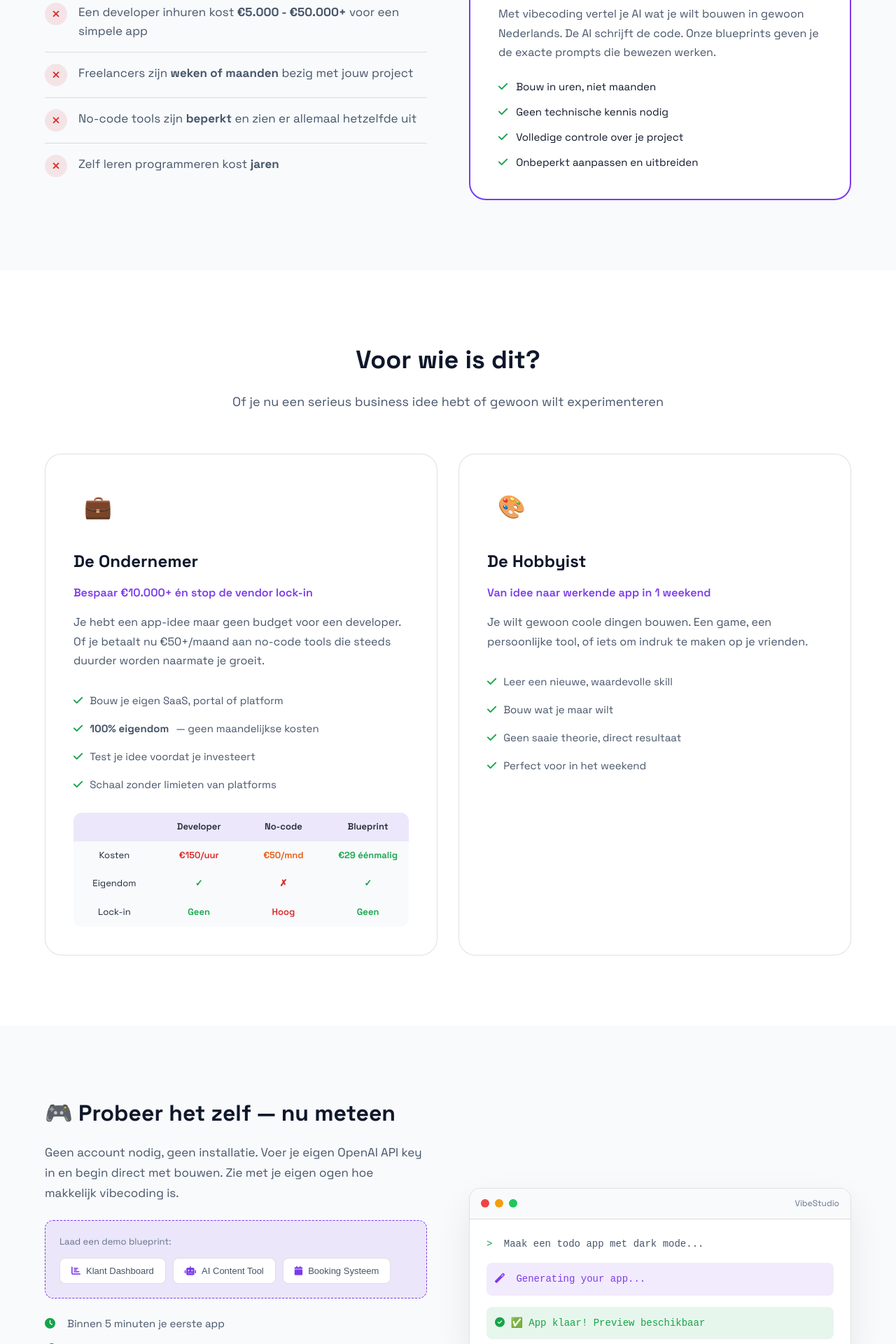
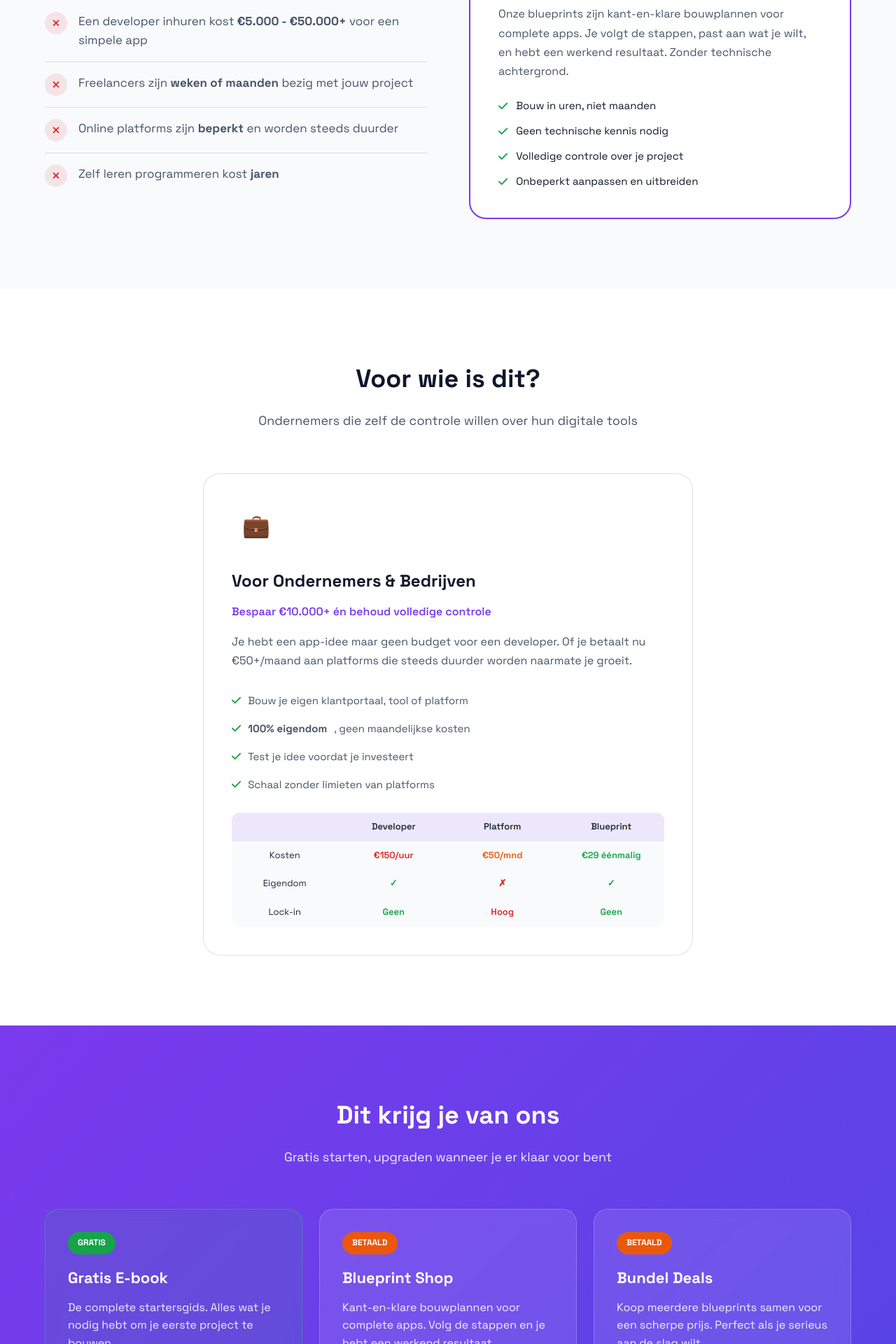
Before and after one commit to Aqua-Devs/leervibecoding, a Flask app: page / in a window 1280 px wide. Shown: the part 1080-3000 px from the top of the page at 70% size. Run offline with Flask 3, Linux system fonts and the light colour scheme.

Commit message:
Homepage: zakelijke focus, verwijder AI/tech referenties
- Navigatie: alleen Home + Blueprints (Gratis Leren, EHBO, Probeer Nu weg)
- Hobbyist sectie verwijderd, alleen Ondernemers & Bedrijven
- Terminal visual en speeltuin demo verwijderd
- Alle em-dashes (—) vervangen
- Taal vereenvoudigd: geen prompts/SaaS/MVP/vibecoding/AI
- E-book: Blueprint Startersgids ipv Vibecoding Masterguide
- Offer grid: 3 kolommen, Gratis Leren card weg
- Meta/SEO aangepast voor zakelijke doelgroep

```diff
--- a/templates/base.html
+++ b/templates/base.html
@@ -3,11 +3,11 @@
 <head>
     <meta charset="UTF-8">
     <meta name="viewport" content="width=device-width, initial-scale=1.0">
-    <title>{% block title %}LeerVibeCoding.nl - Leer Programmeren met AI{% endblock %}</title>
+    <title>{% block title %}LeerVibeCoding.nl - Bouw Je Eigen App Zonder Developer{% endblock %}</title>
 
     <!-- SEO Meta Tags -->
-    <meta name="description" content="{% block meta_description %}Leer programmeren zonder code te typen. Met vibecoding bouw je apps door gewoon te beschrijven wat je wilt. Gratis beginnen, geen voorkennis nodig.{% endblock %}">
-    <meta name="keywords" content="{% block meta_keywords %}vibecoding, leren programmeren, AI programmeren, programmeren zonder code, no-code, app bouwen, website maken, beginners programmeren, Nederlands, cursus{% endblock %}">
+    <meta name="description" content="{% block meta_description %}Bouw professionele apps, websites en tools zonder developer. Met onze kant-en-klare blueprints bespaar je duizenden euro's. Gratis beginnen.{% endblock %}">
+    <meta name="keywords" content="{% block meta_keywords %}app bouwen, website maken, besparen op developer, kant-en-klare blueprints, zelf app maken, zonder programmeren{% endblock %}">
     <meta name="author" content="LeerVibeCoding.nl">
     <meta name="robots" content="index, follow">
     <meta name="language" content="Dutch">
@@ -752,9 +752,6 @@
             <div class="nav-links">
                 <a href="/">Home</a>
                 <a href="/blueprints" class="nav-premium"><i class="fas fa-shopping-cart"></i> Blueprints</a>
-                <a href="/studio"><i class="fas fa-play-circle"></i> Probeer Nu</a>
-                <a href="/tools">Gratis Leren</a>
-                <a href="/ehbo">EHBO</a>
             </div>
 
             <div class="nav-buttons">
@@ -781,9 +778,6 @@
     <div class="mobile-menu" id="mobileMenu">
         <a href="/"><i class="fas fa-home"></i> Home</a>
         <a href="/blueprints"><i class="fas fa-shopping-cart"></i> Blueprints Shop</a>
-        <a href="/studio"><i class="fas fa-play-circle"></i> Probeer Nu</a>
-        <a href="/tools"><i class="fas fa-book"></i> Gratis Leren</a>
-        <a href="/ehbo"><i class="fas fa-first-aid"></i> EHBO</a>
         <a href="/blueprints" class="mobile-cta"><i class="fas fa-shopping-cart"></i> Bekijk Shop</a>
     </div>
 
--- a/templates/index.html
+++ b/templates/index.html
@@ -4,7 +4,7 @@
 
 {% block meta_description %}Bouw je eigen app, website of tool zonder developer in te huren. Met onze kant-en-klare blueprints bespaar je €10.000+ aan development kosten. Start vandaag nog.{% endblock %}
 
-{% block meta_keywords %}app bouwen zonder developer, bespaar development kosten, vibecoding blueprints, zelf app maken, no-code alternatief, AI app bouwen, goedkoop app laten maken{% endblock %}
+{% block meta_keywords %}app bouwen zonder developer, bespaar development kosten, blueprints, zelf app maken, goedkoop app laten maken{% endblock %}
 
 {% block canonical %}https://leervibecoding.nl{% endblock %}
 {% block og_url %}https://leervibecoding.nl{% endblock %}
@@ -557,6 +557,11 @@
         grid-template-columns: 1fr 1fr;
         gap: 30px;
     }
+    .audience-grid.single {
+        grid-template-columns: 1fr;
+        max-width: 700px;
+        margin: 0 auto;
+    }
     .audience-card {
         background: var(--card-bg);
         border: 1px solid var(--border);
@@ -749,6 +754,9 @@
         grid-template-columns: repeat(2, 1fr);
         gap: 24px;
         margin-bottom: 50px;
+    }
+    .offer-grid.three {
+        grid-template-columns: repeat(3, 1fr);
     }
     .offer-card {
         background: rgba(255,255,255,0.1);
@@ -1177,8 +1185,8 @@
         .problem-grid,
         .audience-grid,
         .offer-grid,
-        .testimonials-grid,
-        .try-content {
+        .offer-grid.three,
+        .testimonials-grid {
             grid-template-columns: 1fr;
         }
         .blueprints-categories {
@@ -1558,7 +1566,7 @@
                 <span class="highlight">In één weekend.</span>
             </h1>
             <p class="subtitle">
-                Lanceer je MVP, automatiseer interne processen of bouw een SaaS-product — zonder technische overhead. Met onze bewezen blueprints krijg je exacte prompts die direct werken.
+                Bespaar duizenden euro's aan developers. Met onze kant-en-klare blueprints bouw je zelf professionele websites, tools en klantportalen. Volg de stappen en je hebt een werkend resultaat.
             </p>
             <div class="hero-stats">
                 <div class="hero-stat">
@@ -1587,7 +1595,7 @@
                     <i class="fas fa-check-circle"></i> Geen programmeerkennis nodig
                 </p>
                 <p class="hero-note">
-                    <i class="fas fa-lock-open"></i> 100% eigendom van je code — geen maandelijkse no-code kosten
+                    <i class="fas fa-lock-open"></i> 100% eigendom van je code, geen maandelijkse platform kosten
                 </p>
             </div>
         </div>
@@ -1611,7 +1619,7 @@
                     </li>
                     <li>
                         <span class="icon"><i class="fas fa-times"></i></span>
-                        <span>No-code tools zijn <strong>beperkt</strong> en zien er allemaal hetzelfde uit</span>
+                        <span>Online platforms zijn <strong>beperkt</strong> en worden steeds duurder</span>
                     </li>
                     <li>
                         <span class="icon"><i class="fas fa-times"></i></span>
@@ -1620,9 +1628,9 @@
                 </ul>
             </div>
             <div class="solution-box">
-                <h3>Vibecoding + Blueprints</h3>
+                <h3>Blueprints: De Slimme Shortcut</h3>
                 <p>
-                    Met vibecoding vertel je AI wat je wilt bouwen in gewoon Nederlands. De AI schrijft de code. Onze blueprints geven je de exacte prompts die bewezen werken.
+                    Onze blueprints zijn kant-en-klare bouwplannen voor complete apps. Je volgt de stappen, past aan wat je wilt, en hebt een werkend resultaat. Zonder technische achtergrond.
                 </p>
                 <div class="solution-features">
                     <div class="feature"><i class="fas fa-check"></i> Bouw in uren, niet maanden</div>
@@ -1640,25 +1648,25 @@
     <div class="container">
         <div class="section-header">
             <h2>Voor wie is dit?</h2>
-            <p>Of je nu een serieus business idee hebt of gewoon wilt experimenteren</p>
+            <p>Ondernemers die zelf de controle willen over hun digitale tools</p>
         </div>
-        <div class="audience-grid">
+        <div class="audience-grid single">
             <div class="audience-card">
                 <div class="icon">💼</div>
-                <h3>De Ondernemer</h3>
-                <div class="tagline">Bespaar €10.000+ én stop de vendor lock-in</div>
+                <h3>Voor Ondernemers & Bedrijven</h3>
+                <div class="tagline">Bespaar €10.000+ én behoud volledige controle</div>
                 <p>
-                    Je hebt een app-idee maar geen budget voor een developer. Of je betaalt nu €50+/maand aan no-code tools die steeds duurder worden naarmate je groeit.
+                    Je hebt een app-idee maar geen budget voor een developer. Of je betaalt nu €50+/maand aan platforms die steeds duurder worden naarmate je groeit.
                 </p>
                 <ul>
-                    <li><i class="fas fa-check"></i> Bouw je eigen SaaS, portal of platform</li>
-                    <li><i class="fas fa-check"></i> <strong>100% eigendom</strong> — geen maandelijkse kosten</li>
+                    <li><i class="fas fa-check"></i> Bouw je eigen klantportaal, tool of platform</li>
+                    <li><i class="fas fa-check"></i> <strong>100% eigendom</strong>, geen maandelijkse kosten</li>
                     <li><i class="fas fa-check"></i> Test je idee voordat je investeert</li>
                     <li><i class="fas fa-check"></i> Schaal zonder limieten van platforms</li>
                 </ul>
                 <div class="comparison-mini">
                     <div class="comparison-row header">
-                        <span></span><span>Developer</span><span>No-code</span><span>Blueprint</span>
+                        <span></span><span>Developer</span><span>Platform</span><span>Blueprint</span>
                     </div>
                     <div class="comparison-row">
                         <span>Kosten</span><span class="red">€150/uur</span><span class="orange">€50/mnd</span><span class="green">€29 éénmalig</span>
@@ -1671,86 +1679,6 @@
                     </div>
                 </div>
             </div>
-            <div class="audience-card">
-                <div class="icon">🎨</div>
-                <h3>De Hobbyist</h3>
-                <div class="tagline">Van idee naar werkende app in 1 weekend</div>
-                <p>
-                    Je wilt gewoon coole dingen bouwen. Een game, een persoonlijke tool, of iets om indruk te maken op je vrienden.
-                </p>
-                <ul>
-                    <li><i class="fas fa-check"></i> Leer een nieuwe, waardevolle skill</li>
-                    <li><i class="fas fa-check"></i> Bouw wat je maar wilt</li>
-                    <li><i class="fas fa-check"></i> Geen saaie theorie, direct resultaat</li>
-                    <li><i class="fas fa-check"></i> Perfect voor in het weekend</li>
-                </ul>
-            </div>
-        </div>
-    </div>
-</section>
-
-<!-- ========== PROBEER HET ZELF ========== -->
-<section class="try-section">
-    <div class="container">
-        <div class="try-content">
-            <div class="try-text">
-                <h2>🎮 Probeer het zelf — nu meteen</h2>
-                <p>Geen account nodig, geen installatie. Voer je eigen OpenAI API key in en begin direct met bouwen. Zie met je eigen ogen hoe makkelijk vibecoding is.</p>
-
-                <div class="demo-blueprints">
-                    <span class="demo-label">Laad een demo blueprint:</span>
-                    <div class="demo-buttons">
-                        <button class="demo-btn" onclick="loadDemoBlueprint('dashboard')">
-                            <i class="fas fa-chart-bar"></i> Klant Dashboard
-                        </button>
-                        <button class="demo-btn" onclick="loadDemoBlueprint('content')">
-                            <i class="fas fa-robot"></i> AI Content Tool
-                        </button>
-                        <button class="demo-btn" onclick="loadDemoBlueprint('booking')">
-                            <i class="fas fa-calendar"></i> Booking Systeem
-                        </button>
-                    </div>
-                </div>
-
-                <div class="try-features">
-                    <div class="try-feature">
-                        <i class="fas fa-clock"></i>
-                        <span>Binnen 5 minuten je eerste app</span>
-                    </div>
-                    <div class="try-feature">
-                        <i class="fas fa-key"></i>
-                        <span>Je eigen API key (veilig & privé)</span>
-                    </div>
-                    <div class="try-feature">
-                        <i class="fas fa-graduation-cap"></i>
-                        <span>30 oefenscenario's beschikbaar</span>
-                    </div>
-                </div>
-                <a href="/studio" class="btn-try">
-                    <i class="fas fa-play-circle"></i> Open de Speeltuin
-                </a>
-            </div>
-            <div class="try-visual">
-                <div class="try-demo">
-                    <div class="demo-header">
-                        <div class="demo-dot" style="background: #ef4444;"></div>
-                        <div class="demo-dot" style="background: #f59e0b;"></div>
-                        <div class="demo-dot" style="background: #22c55e;"></div>
-                        <span>VibeStudio</span>
-                    </div>
-                    <div class="demo-body">
-                        <div class="demo-line typing">
-                            <span class="prompt">&gt;</span> Maak een todo app met dark mode...
-                        </div>
-                        <div class="demo-response">
-                            <i class="fas fa-magic"></i> Generating your app...
-                        </div>
-                        <div class="demo-result">
-                            <i class="fas fa-check-circle"></i> ✅ App klaar! Preview beschikbaar
-                        </div>
-                    </div>
-                </div>
-            </div>
         </div>
     </div>
 </section>
@@ -1762,36 +1690,25 @@
             <h2>Dit krijg je van ons</h2>
             <p>Gratis starten, upgraden wanneer je er klaar voor bent</p>
         </div>
-        <div class="offer-grid">
+        <div class="offer-grid three">
             <div class="offer-card free">
                 <span class="badge">GRATIS</span>
-                <h3>E-book + Tutorials</h3>
-                <p>Alles wat je nodig hebt om te beginnen met vibecoding. Leer de basics en bouw je eerste simpele app.</p>
+                <h3>Gratis E-book</h3>
+                <p>De complete startersgids. Alles wat je nodig hebt om je eerste project te bouwen.</p>
                 <ul>
-                    <li><i class="fas fa-check"></i> 80+ pagina's e-book</li>
-                    <li><i class="fas fa-check"></i> Stap-voor-stap tutorials</li>
+                    <li><i class="fas fa-check"></i> 80+ pagina's handleiding</li>
+                    <li><i class="fas fa-check"></i> Stap-voor-stap instructies</li>
                     <li><i class="fas fa-check"></i> Tool vergelijkingen</li>
-                    <li><i class="fas fa-check"></i> Basis prompts</li>
-                </ul>
-            </div>
-            <div class="offer-card free">
-                <span class="badge">GRATIS</span>
-                <h3>Gratis Leren Sectie</h3>
-                <p>Uitgebreide handleidingen over tools, workflows en het oplossen van problemen.</p>
-                <ul>
-                    <li><i class="fas fa-check"></i> Welke AI-tool kiezen</li>
-                    <li><i class="fas fa-check"></i> De perfecte workflow</li>
-                    <li><i class="fas fa-check"></i> EHBO bij errors</li>
-                    <li><i class="fas fa-check"></i> Live gaan met je app</li>
+                    <li><i class="fas fa-check"></i> Basis voorbeelden</li>
                 </ul>
             </div>
             <div class="offer-card paid">
                 <span class="badge">BETAALD</span>
                 <h3>Blueprint Shop</h3>
-                <p>Kant-en-klare prompts voor complete apps. Copy-paste en je hebt een werkend resultaat.</p>
+                <p>Kant-en-klare bouwplannen voor complete apps. Volg de stappen en je hebt een werkend resultaat.</p>
                 <ul>
                     <li><i class="fas fa-check"></i> 80 complete blueprints</li>
-                    <li><i class="fas fa-check"></i> Exacte prompts (copy-paste)</li>
+                    <li><i class="fas fa-check"></i> Exacte instructies</li>
                     <li><i class="fas fa-check"></i> Bewezen resultaten</li>
                     <li><i class="fas fa-check"></i> Uren werk bespaard</li>
                 </ul>
@@ -1882,7 +1799,7 @@
     <div class="container">
         <div class="section-header">
             <h2>Kies je pakket</h2>
-            <p>Eenmalige betaling, geen abonnement — code is 100% van jou</p>
+            <p>Eenmalige betaling, geen abonnement. Code is 100% van jou.</p>
         </div>
         <div class="pricing-grid">
             <div class="pricing-card">
@@ -1991,7 +1908,7 @@
         <div class="testimonials-grid">
             <div class="testimonial-card">
                 <div class="stars">★★★★★</div>
-                <p>"Ik heb mijn eerste SaaS gebouwd in een weekend. Een developer had me €15.000 gevraagd voor hetzelfde. Nu draait het en levert het maandelijks op."</p>
+                <p>"Ik heb mijn eerste klantportaal gebouwd in een weekend. Een developer had me €15.000 gevraagd voor hetzelfde. Nu draait het en levert het maandelijks op."</p>
                 <div class="author">
                     <div class="avatar">MV</div>
                     <div class="author-info">
@@ -2002,7 +1919,7 @@
             </div>
             <div class="testimonial-card">
                 <div class="stars">★★★★★</div>
-                <p>"Ik betaalde €89/maand aan Bubble. Nu heb ik mijn eigen code, geen maandelijkse kosten meer, en het is sneller ook nog. Blueprint betaalde zichzelf in 2 maanden terug."</p>
+                <p>"Ik betaalde €89/maand aan een website platform. Nu heb ik mijn eigen site, geen maandelijkse kosten meer, en het is sneller ook nog. Blueprint betaalde zichzelf in 2 maanden terug."</p>
                 <div class="author">
                     <div class="avatar">SJ</div>
                     <div class="author-info">
@@ -2013,7 +1930,7 @@
             </div>
             <div class="testimonial-card">
                 <div class="stars">★★★★★</div>
-                <p>"Eindelijk een manier om mijn ideeën zelf te bouwen. Geen gedoe met developers die niet snappen wat ik wil. Copy-paste, aanpassen, klaar."</p>
+                <p>"Eindelijk een manier om mijn ideeën zelf te bouwen. Geen gedoe met developers die niet snappen wat ik wil. Volg de stappen, aanpassen, klaar."</p>
                 <div class="author">
                     <div class="avatar">RK</div>
                     <div class="author-info">
@@ -2039,16 +1956,16 @@
                     <i class="fas fa-chevron-down"></i>
                 </div>
                 <div class="faq-answer">
-                    Nee, absoluut niet. Onze blueprints zijn ontworpen voor mensen zonder technische achtergrond. Je kopieert de prompts, plakt ze in een AI-tool, en krijgt werkende code terug.
+                    Nee, absoluut niet. Onze blueprints zijn ontworpen voor mensen zonder technische achtergrond. Je volgt de stappen, past aan wat je nodig hebt, en krijgt een werkend resultaat.
                 </div>
             </div>
             <div class="faq-item">
                 <div class="faq-question" onclick="toggleFaq(this)">
-                    Welke AI-tool heb ik nodig?
+                    Welke tools heb ik nodig?
                     <i class="fas fa-chevron-down"></i>
                 </div>
                 <div class="faq-answer">
-                    Onze blueprints werken met Claude, ChatGPT en Cursor. Je kunt gratis beginnen met de gratis versies van deze tools. In ons gratis e-book leggen we uit welke tool het beste bij jou past.
+                    Elke blueprint bevat een lijst met benodigde tools. De meeste zijn gratis of hebben een gratis versie. In ons e-book leggen we precies uit welke tool het beste bij jouw project past.
                 </div>
             </div>
             <div class="faq-item">
@@ -2062,11 +1979,11 @@
             </div>
             <div class="faq-item">
                 <div class="faq-question" onclick="toggleFaq(this)">
-                    Is dit hetzelfde als no-code tools?
+                    Is dit hetzelfde als website builders?
                     <i class="fas fa-chevron-down"></i>
                 </div>
                 <div class="faq-answer">
-                    Nee, en dat is juist de kracht. Met no-code tools zit je vast aan hun beperkingen. Met vibecoding krijg je echte code die je volledig kunt aanpassen en uitbreiden. Geen vendor lock-in.
+                    Nee, en dat is juist de kracht. Met website builders zit je vast aan hun beperkingen en betaal je maandelijks. Met onze blueprints krijg je echte code die je volledig bezit en onbeperkt kunt aanpassen.
                 </div>
             </div>
             <div class="faq-item">
@@ -2075,7 +1992,7 @@
                     <i class="fas fa-chevron-down"></i>
                 </div>
                 <div class="faq-answer">
-                    Ja! Alles wat je bouwt met onze blueprints is 100% van jou. Je kunt het verkopen, als SaaS aanbieden, of wat je maar wilt.
+                    Ja! Alles wat je bouwt met onze blueprints is 100% van jou. Je kunt het verkopen, als dienst aanbieden, of wat je maar wilt.
                 </div>
             </div>
         </div>
@@ -2111,7 +2028,7 @@
                     <div class="ebook-cover-inner">
                         <div class="ebook-badge">GRATIS</div>
                         <div class="ebook-icon">📘</div>
-                        <h3>Vibecoding<br>Masterguide</h3>
+                        <h3>Blueprint<br>Startersgids</h3>
                         <p>Van idee tot werkende app</p>
                         <div class="ebook-pages">80+ pagina's</div>
                     </div>
@@ -2124,17 +2041,17 @@
 
             <div class="ebook-info">
                 <div class="ebook-label">🎁 GRATIS E-BOOK</div>
-                <h2>De Complete Vibecoding Masterguide</h2>
-                <p class="ebook-subtitle">Alles wat je nodig hebt om je eerste app te bouwen — zonder programmeerkennis.</p>
+                <h2>De Complete Blueprint Startersgids</h2>
+                <p class="ebook-subtitle">Alles wat je nodig hebt om je eerste app te bouwen. Zonder programmeerkennis.</p>
 
                 <div class="ebook-contents">
                     <h4>📖 Wat je leert:</h4>
                     <ul>
-                        <li><i class="fas fa-check"></i> <strong>Hoofdstuk 1-2:</strong> Wat is vibecoding + beste AI-tools</li>
-                        <li><i class="fas fa-check"></i> <strong>Hoofdstuk 3:</strong> Je eerste app in 30 minuten</li>
-                        <li><i class="fas fa-check"></i> <strong>Hoofdstuk 4:</strong> 25 copy-paste prompts</li>
-                        <li><i class="fas fa-check"></i> <strong>Hoofdstuk 5-6:</strong> Errors fixen + live gaan</li>
-                        <li><i class="fas fa-check"></i> <strong>Bonus:</strong> 10 app-ideeën om mee te starten</li>
+                        <li><i class="fas fa-check"></i> <strong>Hoofdstuk 1-2:</strong> Hoe blueprints werken + beste tools</li>
+                        <li><i class="fas fa-check"></i> <strong>Hoofdstuk 3:</strong> Je eerste project in 30 minuten</li>
+                        <li><i class="fas fa-check"></i> <strong>Hoofdstuk 4:</strong> 25 kant-en-klare voorbeelden</li>
+                        <li><i class="fas fa-check"></i> <strong>Hoofdstuk 5-6:</strong> Problemen oplossen + live gaan</li>
+                        <li><i class="fas fa-check"></i> <strong>Bonus:</strong> 10 project-ideeën om mee te starten</li>
                     </ul>
                 </div>
 
```
Also changed, not shown: templates/blueprints.html (+5 -5 lines).
